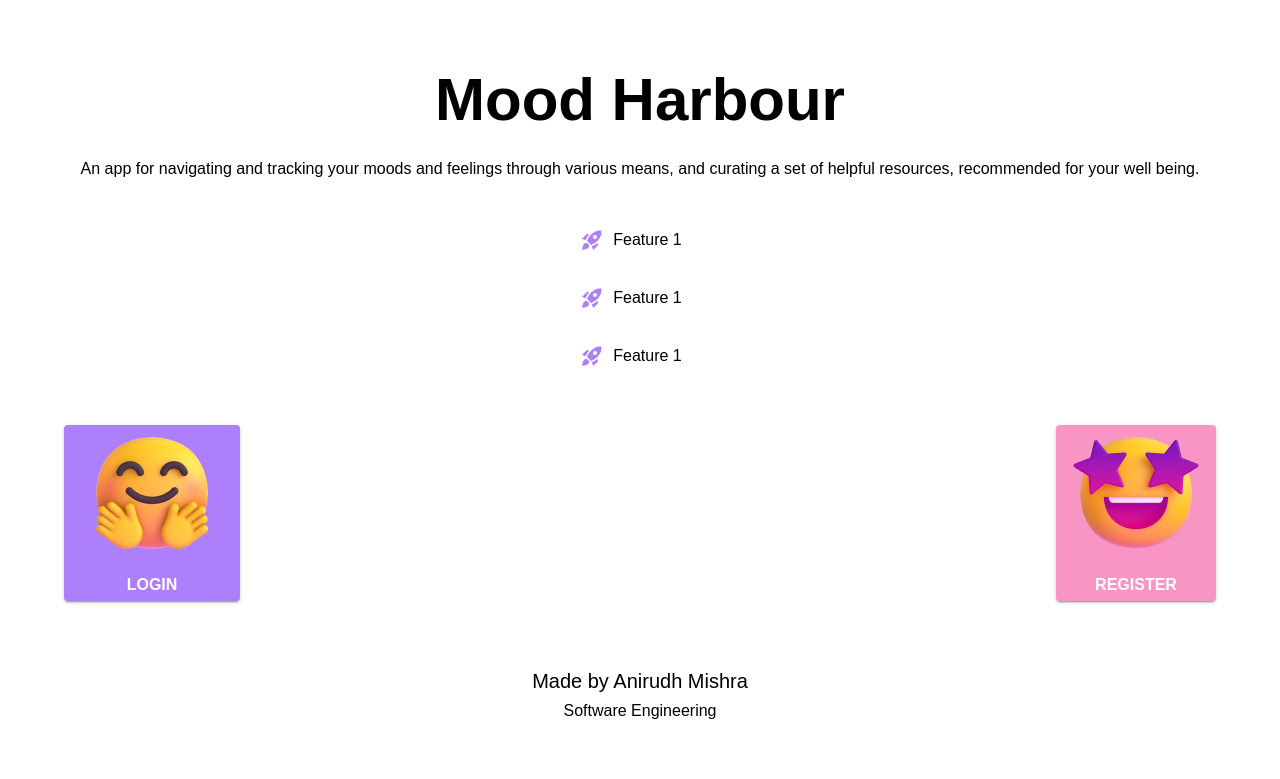
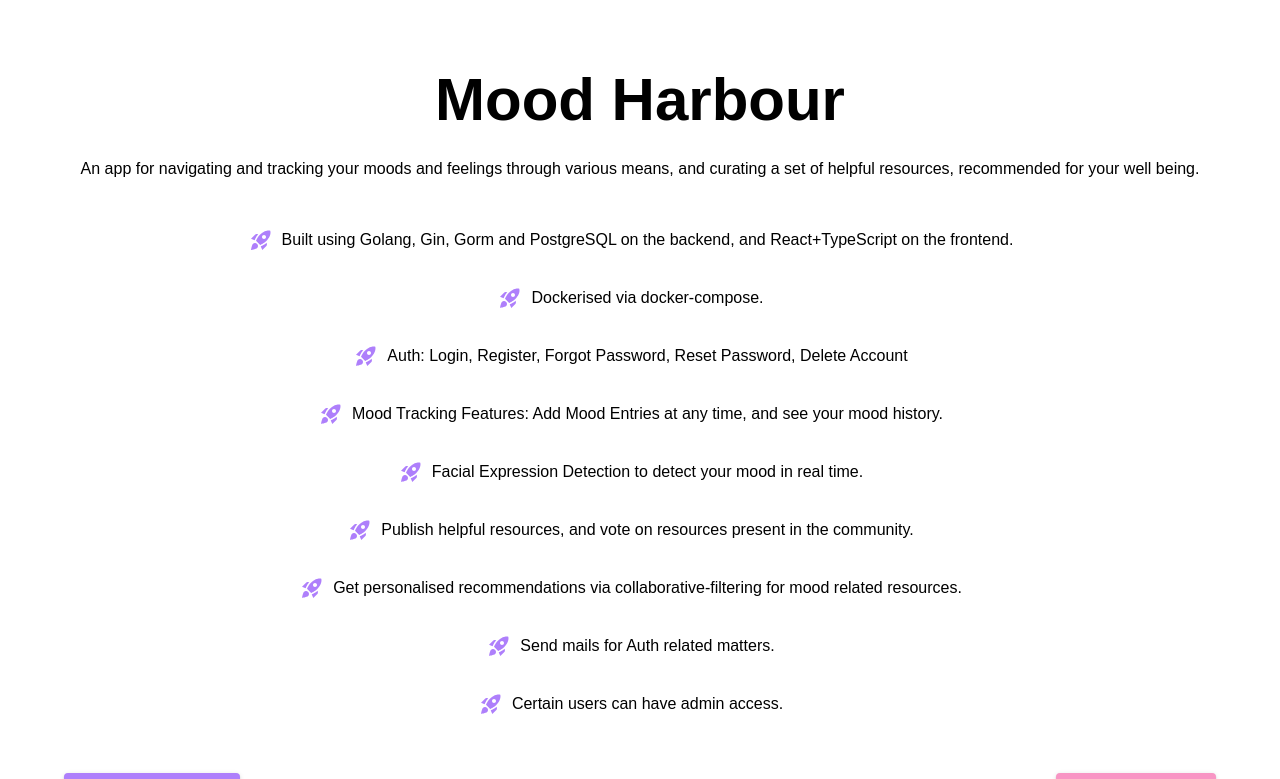
Before and after one commit to anirudhgray/mood-harbour-frontend, a React (Vite) app: page / in a window 1280 px wide. Shown: the top 779 px of the page. Built offline with nearby package versions, Linux system fonts and the light colour scheme.

Commit message:
fix: content changes

```diff
--- a/src/pages/Dashboard.tsx
+++ b/src/pages/Dashboard.tsx
@@ -34,7 +34,7 @@ export default function Dashboard() {
           Authorization: `Bearer ${localStorage.getItem('token')}`,
         },
       });
-      setMoods(res.data.reverse());
+      setMoods(res.data);
       setLoading(false);
     } catch (e: any) {
       console.error(e);
--- a/src/pages/HomePage.tsx
+++ b/src/pages/HomePage.tsx
@@ -57,19 +57,55 @@ const HomePage = () => {
           <FeatureItem>
             <FormControlLabel
               control={<Checkbox checked checkedIcon={<RocketLaunch />} />}
-              label="Feature 1"
+              label="Built using Golang, Gin, Gorm and PostgreSQL on the backend, and React+TypeScript on the frontend."
             />
           </FeatureItem>
           <FeatureItem>
             <FormControlLabel
               control={<Checkbox checked checkedIcon={<RocketLaunch />} />}
-              label="Feature 1"
+              label="Dockerised via docker-compose."
             />
           </FeatureItem>
           <FeatureItem>
             <FormControlLabel
               control={<Checkbox checked checkedIcon={<RocketLaunch />} />}
-              label="Feature 1"
+              label="Auth: Login, Register, Forgot Password, Reset Password, Delete Account"
+            />
+          </FeatureItem>
+          <FeatureItem>
+            <FormControlLabel
+              control={<Checkbox checked checkedIcon={<RocketLaunch />} />}
+              label="Mood Tracking Features: Add Mood Entries at any time, and see your mood history."
+            />
+          </FeatureItem>
+          <FeatureItem>
+            <FormControlLabel
+              control={<Checkbox checked checkedIcon={<RocketLaunch />} />}
+              label="Facial Expression Detection to detect your mood in real time."
+            />
+          </FeatureItem>
+          <FeatureItem>
+            <FormControlLabel
+              control={<Checkbox checked checkedIcon={<RocketLaunch />} />}
+              label="Publish helpful resources, and vote on resources present in the community."
+            />
+          </FeatureItem>
+          <FeatureItem>
+            <FormControlLabel
+              control={<Checkbox checked checkedIcon={<RocketLaunch />} />}
+              label="Get personalised recommendations via collaborative-filtering for mood related resources."
+            />
+          </FeatureItem>
+          <FeatureItem>
+            <FormControlLabel
+              control={<Checkbox checked checkedIcon={<RocketLaunch />} />}
+              label="Send mails for Auth related matters."
+            />
+          </FeatureItem>
+          <FeatureItem>
+            <FormControlLabel
+              control={<Checkbox checked checkedIcon={<RocketLaunch />} />}
+              label="Certain users can have admin access."
             />
           </FeatureItem>
         </FeatureList>
```
